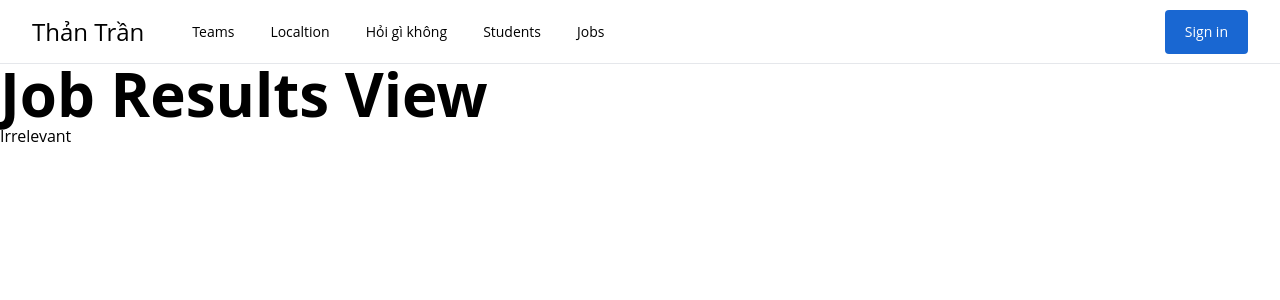
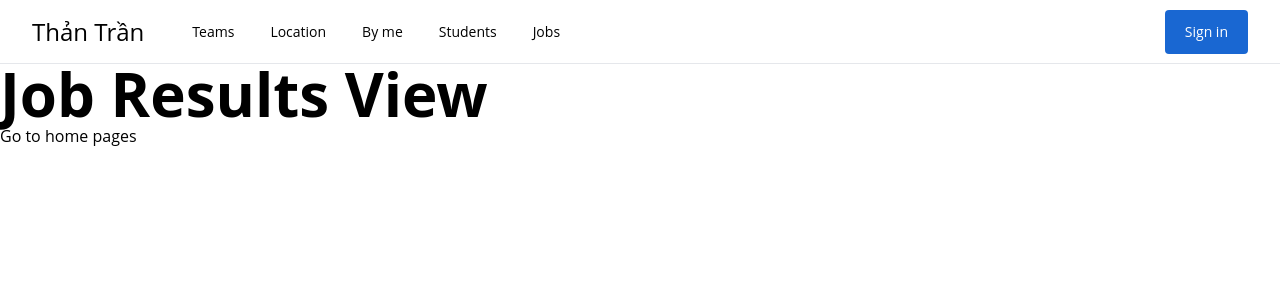
Before and after one commit to Thandinhcong/VueJs, a Vue app in the folder projectVue/: page /#/jobs/results in a window 1280 px wide. Shown: the top 300 px of the page. Built offline with nearby package versions, Linux system fonts and the light colour scheme.

Commit message:
routerlink to menuBar

```diff
--- a/projectVue/src/components/navigation/MainNav.vue
+++ b/projectVue/src/components/navigation/MainNav.vue
@@ -12,23 +12,21 @@ export default {
 
     data: () => {
         return {
-            company: "Thản Trần",
-            url: "https://thandvcv17.vercel.app",
             menuItems: [
-                "Teams",
-                "Localtion",
-                "Hỏi gì không",
-                "Students",
-                "Jobs"
+                { text: "Teams", url: "/" },
+                { text: "Location", url: "/" },
+                { text: "By me", url: "/" },
+                { text: "Students", url: "/" },
+                { text: "Jobs", url: "/jobs/results" },
             ],
             isLoggedIn: false
         }
     },
-    computed:{
-headerHeightClass(){
+    computed: {
+        headerHeightClass() {
             return {
-        "h-16":!this.isLoggedIn,// true
-        "h-32":this.isLoggedIn // false
+                "h-16": !this.isLoggedIn,// true
+                "h-32": this.isLoggedIn // false
             }
         }
     },
@@ -41,15 +39,16 @@ headerHeightClass(){
 </script>
 
 <template>
-<header :class="['w-full','text-sm',headerHeightClass]">
+    <header :class="['w-full', 'text-sm', headerHeightClass]">
         <div class="fixed left-0 top-0  w-full h-16 bg-white
     ">
             <div class="flex flex-nowrap h-full border-b border-solid border-brand-gray-100 px-8">
-            <a v-bind:href="url" class="flex h-full items-center text-2xl">{{ company }}</a>
+                <router-link :to="{ name: 'Home' }" class="flex h-full items-center text-2xl">Thản Trần</router-link>
                 <nav class="ml-12 h-full">
                     <ul class="flex h-full list-none">
-                    <li class="ml-9 h-full first:ml-0" v-for="menuItem  of menuItems" :key="menuItem">
-                        <a href="" class="flex h-full items-center py-2.5 ">{{ menuItem }}</a>
+                        <li class="ml-9 h-full first:ml-0" v-for=" menuItem   of  menuItems " :key="menuItem.text">
+                            <router-link :to="menuItem.url" class="flex h-full items-center py-2.5 ">{{ menuItem.text
+                            }}</router-link>
                         </li>
 
                     </ul>
--- a/projectVue/src/views/JobResultsView.vue
+++ b/projectVue/src/views/JobResultsView.vue
@@ -1,15 +1,14 @@
 <template>
     <h1 class="text-6xl font-bold">Job Results View</h1>
-    <h2>{{ experiment }}</h2>
+    <button @click="goToHome">Go to home pages</button>
 </template>
 
 <script>
 export default {
     name: "JobResultsView",
-    computed: {
-        experiment() {
-            console.log(this.$route);
-            return "Irrelevant"
+    methods: {
+        goToHome() {
+            this.$router.push({ name: "Home" })
         }
     }
 }
```
Lines whose indentation alone changed are shown as unchanged.
